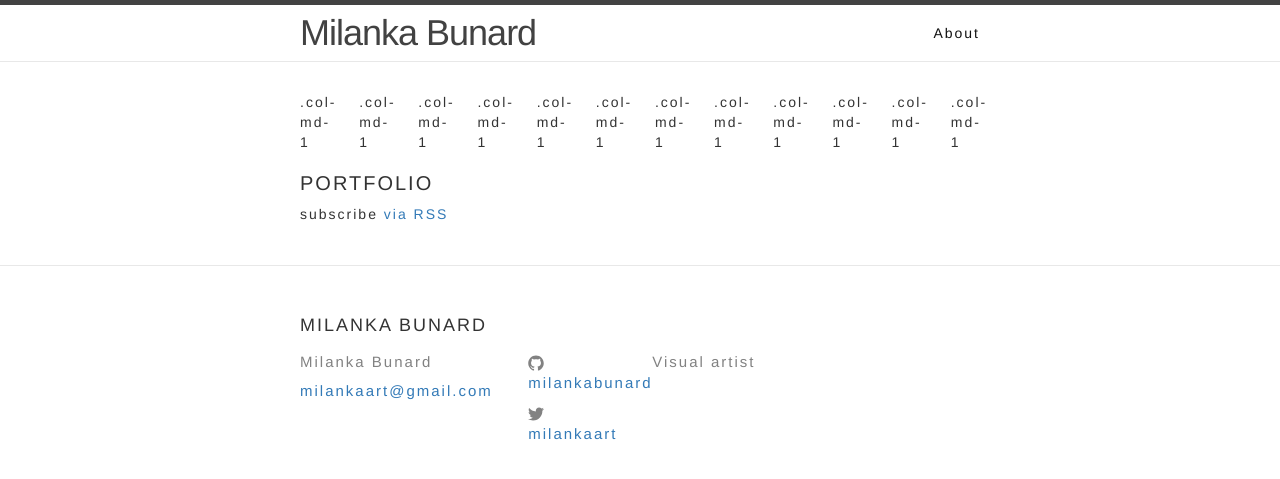
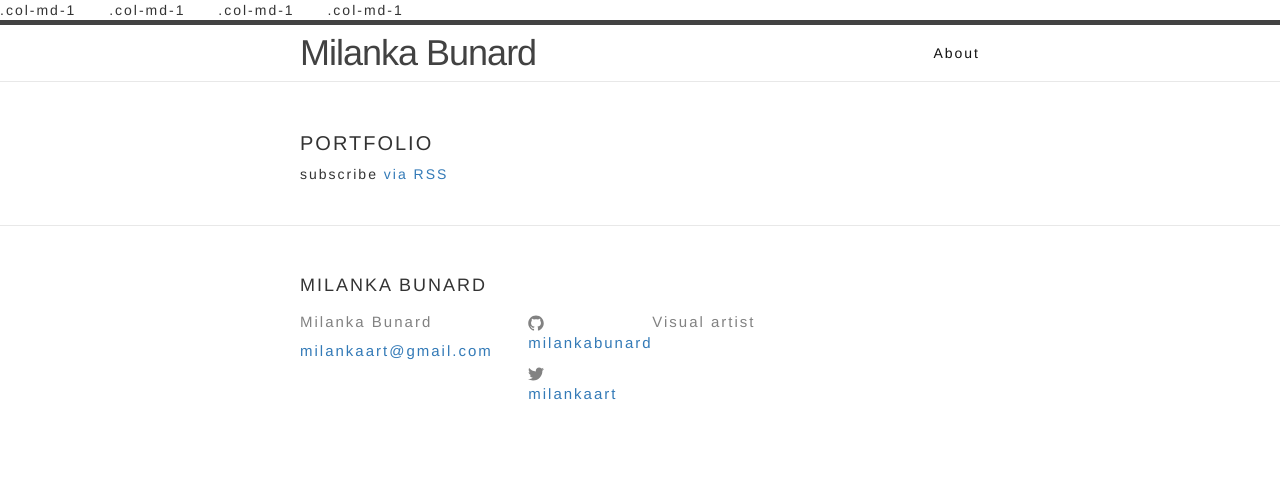
Before and after one commit to milankabunard/milankabunard.github.io, a Jekyll site: the page built from index.html, in a window 1280 px wide. Shown: the top 479 px of the page. Built offline with Jekyll 4.4.1, drawn with Linux system fonts in a browser that asks for light colours.

Commit message:
changes header

```diff
--- a/_includes/header.html
+++ b/_includes/header.html
@@ -1,3 +1,12 @@
+<link rel="stylesheet" href="https://maxcdn.bootstrapcdn.com/bootstrap/3.3.6/css/bootstrap.min.css" integrity="sha384-1q8mTJOASx8j1Au+a5WDVnPi2lkFfwwEAa8hDDdjZlpLegxhjVME1fgjWPGmkzs7" crossorigin="anonymous">
+
+<div class="row">
+  <div class="col-md-1">.col-md-1</div>
+  <div class="col-md-1">.col-md-1</div>
+  <div class="col-md-1">.col-md-1</div>
+  <div class="col-md-1">.col-md-1</div>
+</div>
+
 <header class="site-header">
 
   <div class="wrapper">
--- a/index.html
+++ b/index.html
@@ -4,22 +4,6 @@ layout: default
 
 <div class="home">
 
-<link rel="stylesheet" href="https://maxcdn.bootstrapcdn.com/bootstrap/3.3.6/css/bootstrap.min.css" integrity="sha384-1q8mTJOASx8j1Au+a5WDVnPi2lkFfwwEAa8hDDdjZlpLegxhjVME1fgjWPGmkzs7" crossorigin="anonymous">
-
-<div class="row">
-  <div class="col-md-1">.col-md-1</div>
-  <div class="col-md-1">.col-md-1</div>
-  <div class="col-md-1">.col-md-1</div>
-  <div class="col-md-1">.col-md-1</div>
-  <div class="col-md-1">.col-md-1</div>
-  <div class="col-md-1">.col-md-1</div>
-  <div class="col-md-1">.col-md-1</div>
-  <div class="col-md-1">.col-md-1</div>
-  <div class="col-md-1">.col-md-1</div>
-  <div class="col-md-1">.col-md-1</div>
-  <div class="col-md-1">.col-md-1</div>
-  <div class="col-md-1">.col-md-1</div>
-</div>
   <h1 class="page-heading">Portfolio</h1>
 
 <script type="text/javascript" src="path/to/instafeed.min.js"></script>
```
